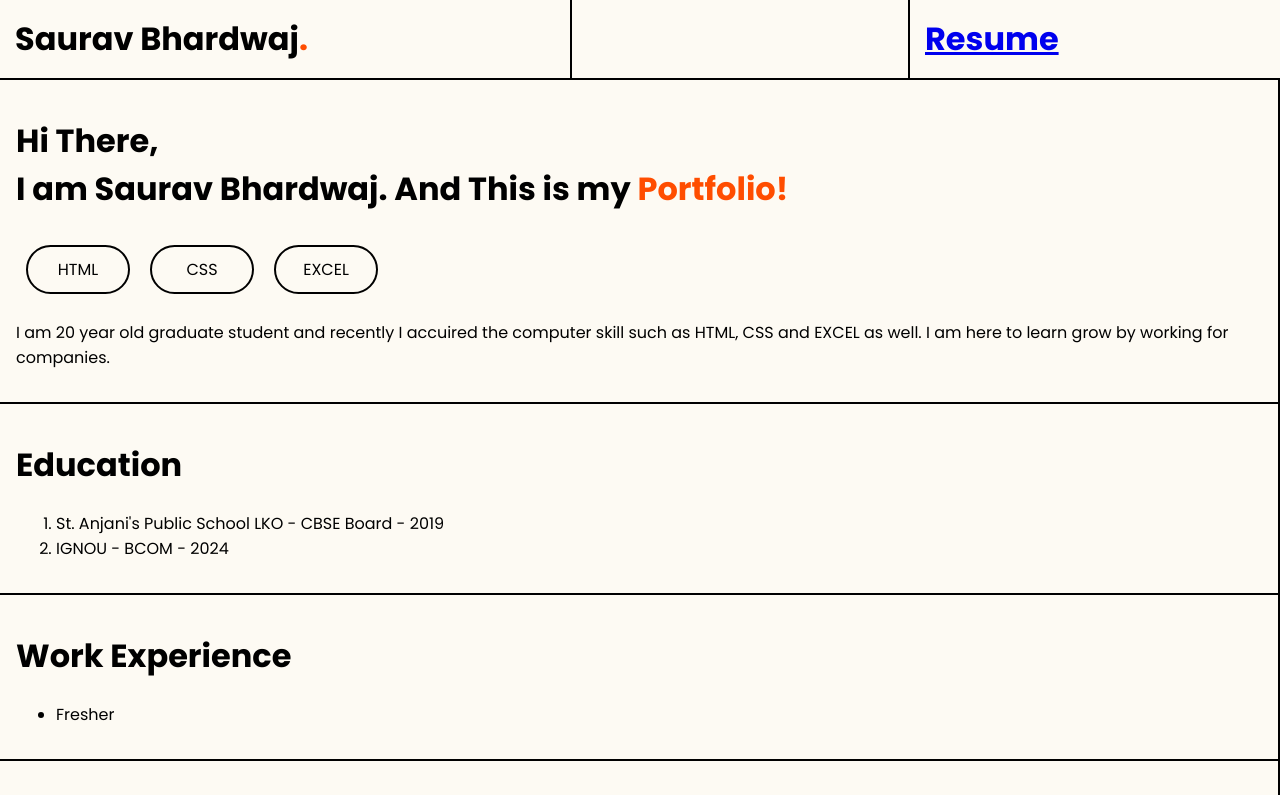
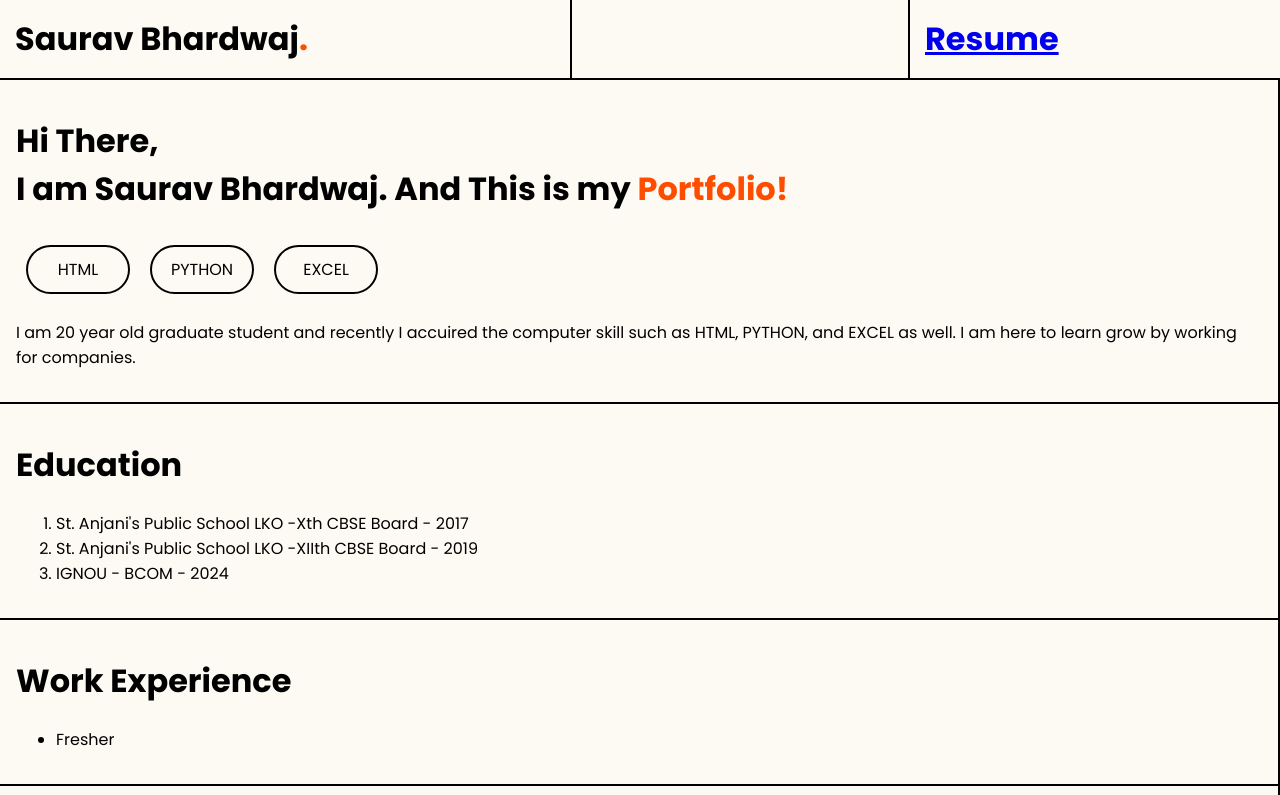
Before and after one commit to Imsaurav-B/portfolio.s, a plain HTML site: page index.html in a window 1280 px wide. Shown: the top 795 px of the page. Drawn offline with Linux system fonts and the light colour scheme.

Commit message:
Update index.html

```diff
--- a/index.html
+++ b/index.html
@@ -20,19 +20,20 @@
           </h1>
           <div class="flex-div">
             <div class="capsule">HTML</div>
-            <div class="capsule">CSS</div>
+            <div class="capsule">PYTHON</div>
             <div class="capsule">EXCEL</div>
           </div>
           <p>
            I am 20 year old graduate student and recently I accuired the
-           computer skill such as HTML, CSS and EXCEL as well. I am here
+           computer skill such as HTML, PYTHON, and EXCEL as well. I am here
            to learn grow by working for companies.
           </p>
         </div>
         <div class="small-box">
           <h1>Education</h1>
           <ol>
-            <li>St. Anjani's Public School LKO - CBSE Board - 2019</li>
+            <li>St. Anjani's Public School LKO -Xth CBSE Board - 2017</li>
+            <li>St. Anjani's Public School LKO -XIIth CBSE Board - 2019</li>
             <li>IGNOU - BCOM - 2024</li>
           </ol>
         </div>
```
